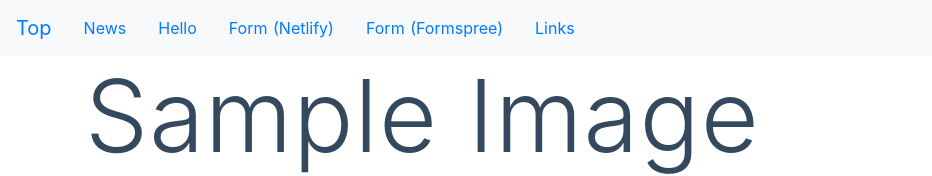
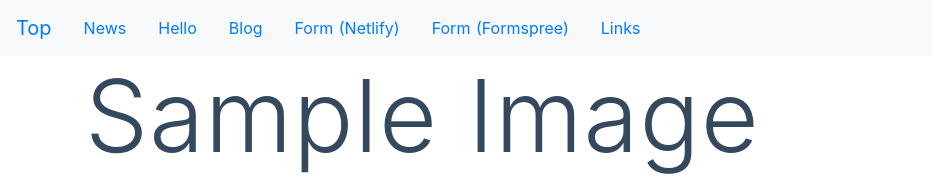
Before and after one commit to ogawatti/nuxt-sample, a Nuxt app: page / in a window 1280 px wide. Shown: the top 176 px of the page, without its empty margins (0-932 px from the left). Built offline with nearby package versions, Linux system fonts and the light colour scheme.

Commit message:
add link to webflow

```diff
--- a/layouts/default.vue
+++ b/layouts/default.vue
@@ -10,6 +10,9 @@
             </b-nav-item>
             <b-nav-item>
               <a href="/hello">Hello</a>
+            </b-nav-item>
+            <b-nav-item>
+              <a href="/blog/20210330">Blog</a>
             </b-nav-item>
             <b-nav-item>
               <nuxt-link to="/form">Form (Netlify)</nuxt-link>
```
Also changed, not shown: 1 other file (tests, documents, lock files or other folders).
